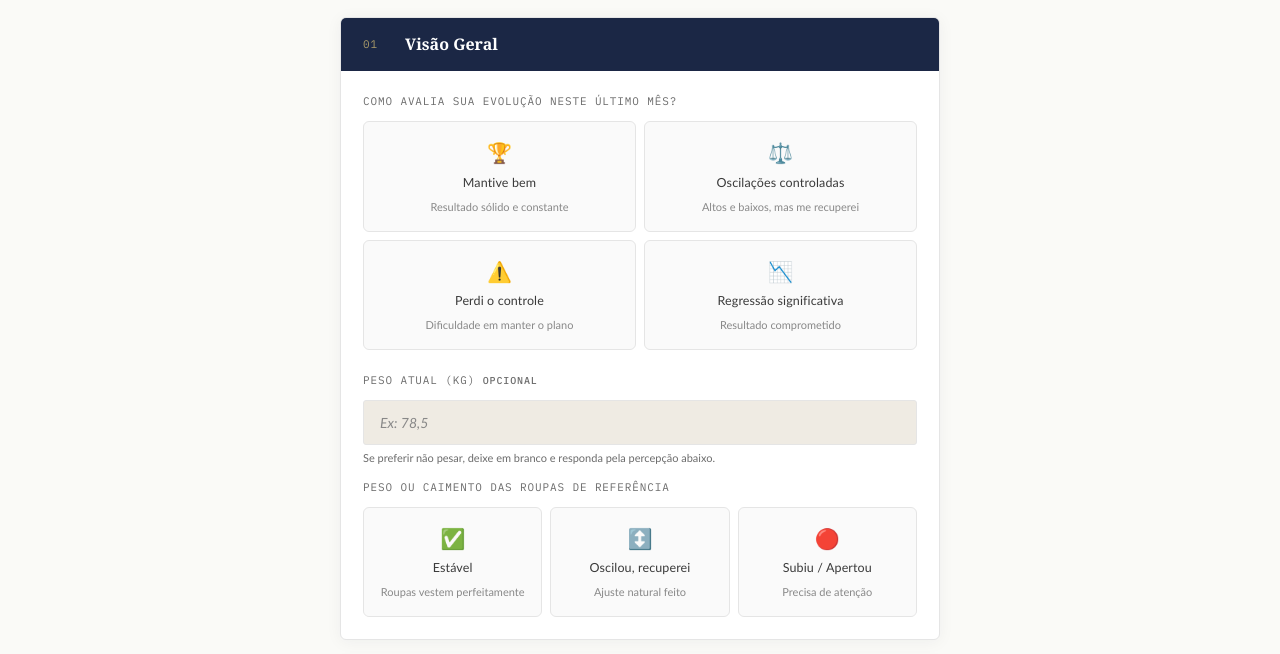
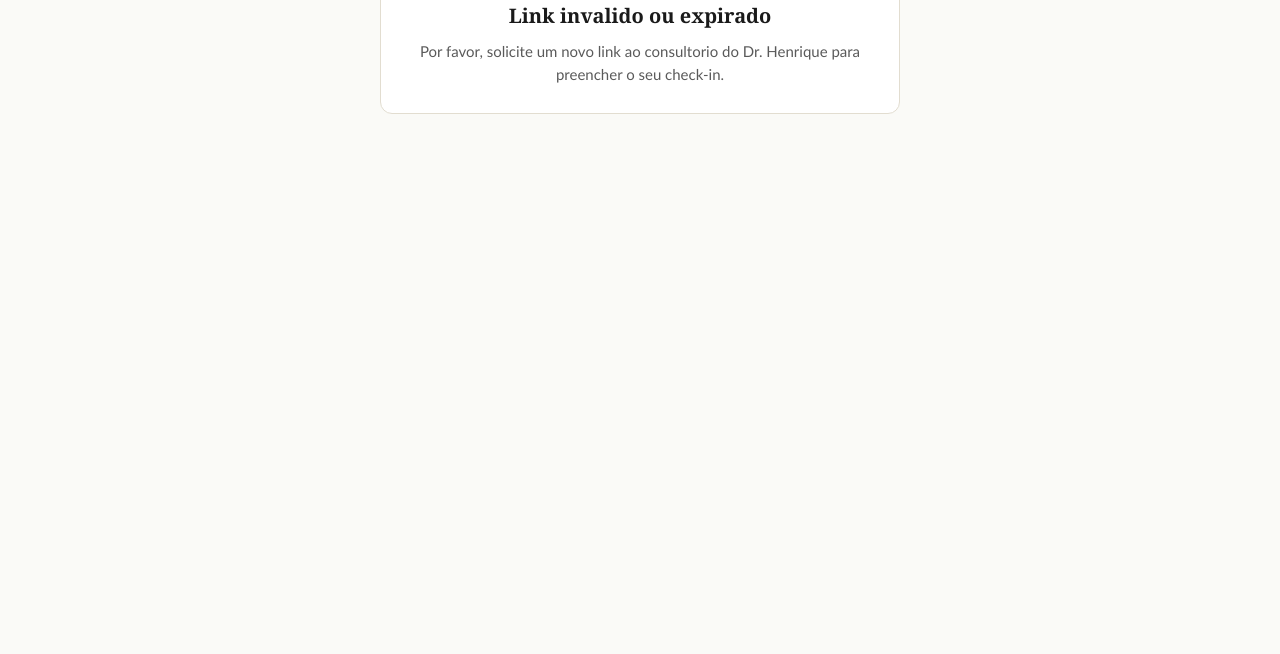
Before and after one commit to Henriquehag1/pre-consulta-hag, a plain HTML site: page form_checkin_mensal_HAG.html in a window 1280 px wide. Shown: the part 446-1100 px from the top of the page. After the commit the page ends 800 px from the top, so only its background shows below. Drawn offline with Linux system fonts and the light colour scheme.

Commit message:
Add files via upload

```diff
--- a/form_checkin_mensal_HAG.html
+++ b/form_checkin_mensal_HAG.html
@@ -587,6 +587,46 @@ input[type="number"], input[type="date"], select, textarea {
 /* ═══ Globals para o sistema de documento flexível ═══ */
 var SURL = 'https://yutcnphwovqeiwcwzzhs.supabase.co';
 var SKEY = 'sb_publishable_V-tdeq_qDKLAPYzN2vQuMA_okwPaOPi';
+
+/* HAG: identificacao do paciente pelo link (?patient=<id>) */
+/* Privacidade + preparacao para RLS: o paciente vem do parametro do link; */
+/* nao lemos mais a lista de pacientes. */
+window.HAG_URL_PID = (function(){
+  try{
+    var q = new URLSearchParams(window.location.search);
+    return q.get('patient') || q.get('pid') || q.get('id') || '';
+  }catch(e){ return ''; }
+})();
+(function(){
+  function _gate(){
+    if(window.HAG_URL_PID){
+      /* Identificado pelo link: dispensa o campo de documento. */
+      var dt = document.getElementById('f_doc_tipo');
+      if(dt && dt.closest){ var fld = dt.closest('.field'); if(fld) fld.style.display = 'none'; }
+      return;
+    }
+    /* Sem id no link: nao le pacientes, mostra aviso e oculta o formulario. */
+    var fc = document.getElementById('formContent');
+    if(fc) fc.style.display = 'none';
+    var ab = document.querySelector('.alert-banner');
+    if(ab) ab.style.display = 'none';
+    if(document.getElementById('hagLinkInvalido')) return;
+    var box = document.createElement('div');
+    box.id = 'hagLinkInvalido';
+    box.className = 'form-body';
+    box.style.textAlign = 'center';
+    box.innerHTML = '<div style="max-width:520px;margin:32px auto;padding:28px 24px;border:1px solid #e2ddd0;border-radius:12px;background:#fff">'
+      + '<div style="font-size:30px;margin-bottom:10px">🔒</div>'
+      + '<h2 style="color:#1f2a24;margin:0 0 8px;font-size:20px">Link invalido ou expirado</h2>'
+      + '<p style="color:#5a5a5a;line-height:1.5;margin:0">Por favor, solicite um novo link ao consultorio do Dr. Henrique para preencher o seu check-in.</p>'
+      + '</div>';
+    var hdr = document.querySelector('.form-header');
+    if(hdr && hdr.parentNode){ hdr.parentNode.insertBefore(box, hdr.nextSibling); }
+    else { document.body.appendChild(box); }
+  }
+  if(document.readyState === 'loading'){ document.addEventListener('DOMContentLoaded', _gate); }
+  else { _gate(); }
+})();
 /* ═══ Documentos flexíveis: CPF | RG | Passaporte ═══ */
 /* CPF: 11 dígitos + checksum */
 function cpfMask(v){v=(v||'').replace(/\D/g,'').substring(0,11);if(v.length<=3)return v;if(v.length<=6)return v.slice(0,3)+'.'+v.slice(3);if(v.length<=9)return v.slice(0,3)+'.'+v.slice(3,6)+'.'+v.slice(6);return v.slice(0,3)+'.'+v.slice(3,6)+'.'+v.slice(6,9)+'-'+v.slice(9);}
@@ -681,6 +721,7 @@ async function cpfLookupPatient(cpf, supaUrl, supaKey){ return docLookupPatient(
   function _getType(){ var s = _el('f_doc_tipo'); return s ? s.value : 'cpf'; }
 
   async function _verify(){
+    if(window.HAG_URL_PID){ return; } /* HAG: identificado pelo link, nao consulta pacientes */
     var inp = _el('f_doc_numero');
     if(!inp){ console.warn('[HAG] _verify: input #f_doc_numero not found'); return; }
     var tipo = _getType();
@@ -798,6 +839,7 @@ async function cpfLookupPatient(cpf, supaUrl, supaKey){ return docLookupPatient(
 
   // Expose guards
   window.cpfGuardSubmit = function(){
+    if(window.HAG_URL_PID) return true; /* HAG: identificado pelo link, dispensa documento */
     var inp = _el('f_doc_numero');
     var sel = _el('f_doc_tipo');
     if(!inp || !sel) return true;
@@ -1484,10 +1526,9 @@ async function enviarCheckin(){
     var padroes=[];
     if(pct>=70&&sdi>=0&&sdi<=2)padroes.push('progressao');if(pct<45&&sdi>=4)padroes.push('ajuste_estrutural');
     if(pct<45&&sco>=0&&sco<=2)padroes.push('intervencao_comportamental');if(sen>=0&&sen<=1&&str>=4)padroes.push('overreaching');
-    var patResp=await fetch(SURL+'/rest/v1/patients?select=id,nome&limit=200',{headers:{'apikey':SKEY,'Authorization':'Bearer '+SKEY}});
-    var pats=await patResp.json(),patId=null;
-    if(Array.isArray(pats)){var nl=nome.toLowerCase().trim();var m=pats.find(function(p){return p.nome.toLowerCase()===nl;})||pats.find(function(p){return p.nome.toLowerCase().includes(nl.split(' ')[0]);});if(m)patId=m.id;}
-    await fetch(SURL+'/rest/v1/checkins',{method:'POST',headers:{'apikey':SKEY,'Authorization':'Bearer '+SKEY,'Content-Type':'application/json','Prefer':'return=minimal'},body:JSON.stringify({id:'cim_'+Date.now(),patient_id:(window.cpfGetPatientId&&window.cpfGetPatientId())||patId,patient_nome:nome,semana:fvt('f_periodo'),peso:(document.getElementById('f_peso_num')||{value:''}).value.trim(),data_envio:new Date().toISOString().slice(0,10),s_dieta:sa>=0?sa:null,s_treino:str>=0?str:null,s_energia:sen>=0?sen:null,s_dificuldade:sdi>=0?sdi:null,s_compromisso:sco>=0?sco:null,score_total:total,score_pct:pct,classificacao:pct>=70?'verde':pct>=45?'amarelo':'vermelho',padroes:padroes,mensagem:fvt('f_mensagem'),interpretacao:interpretacao||'',criado:new Date().toISOString(),tipo:'mensal',texto_completo:typeof buildMsg==='function'?buildMsg():''})});
+    // HAG: paciente identificado pelo link (?patient=<id>); sem leitura da lista de pacientes.
+    var patId = window.HAG_URL_PID || null;
+    await fetch(SURL+'/rest/v1/checkins',{method:'POST',headers:{'apikey':SKEY,'Authorization':'Bearer '+SKEY,'Content-Type':'application/json','Prefer':'return=minimal'},body:JSON.stringify({id:'cim_'+Date.now(),patient_id:window.HAG_URL_PID||patId,patient_nome:nome,semana:fvt('f_periodo'),peso:(document.getElementById('f_peso_num')||{value:''}).value.trim(),data_envio:new Date().toISOString().slice(0,10),s_dieta:sa>=0?sa:null,s_treino:str>=0?str:null,s_energia:sen>=0?sen:null,s_dificuldade:sdi>=0?sdi:null,s_compromisso:sco>=0?sco:null,score_total:total,score_pct:pct,classificacao:pct>=70?'verde':pct>=45?'amarelo':'vermelho',padroes:padroes,mensagem:fvt('f_mensagem'),interpretacao:interpretacao||'',criado:new Date().toISOString(),tipo:'mensal',texto_completo:typeof buildMsg==='function'?buildMsg():''})});
     console.log('HAG OS: check-in mensal salvo com interpretacao');
   }catch(eTri){console.warn('HAG OS trimestral save:',eTri);}
 }
```
